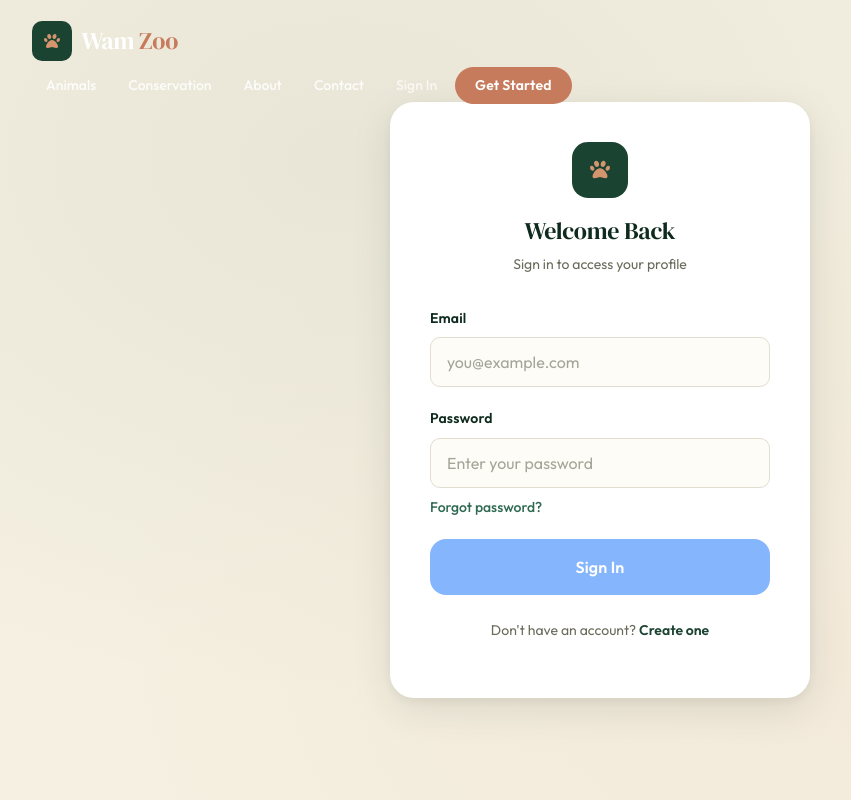
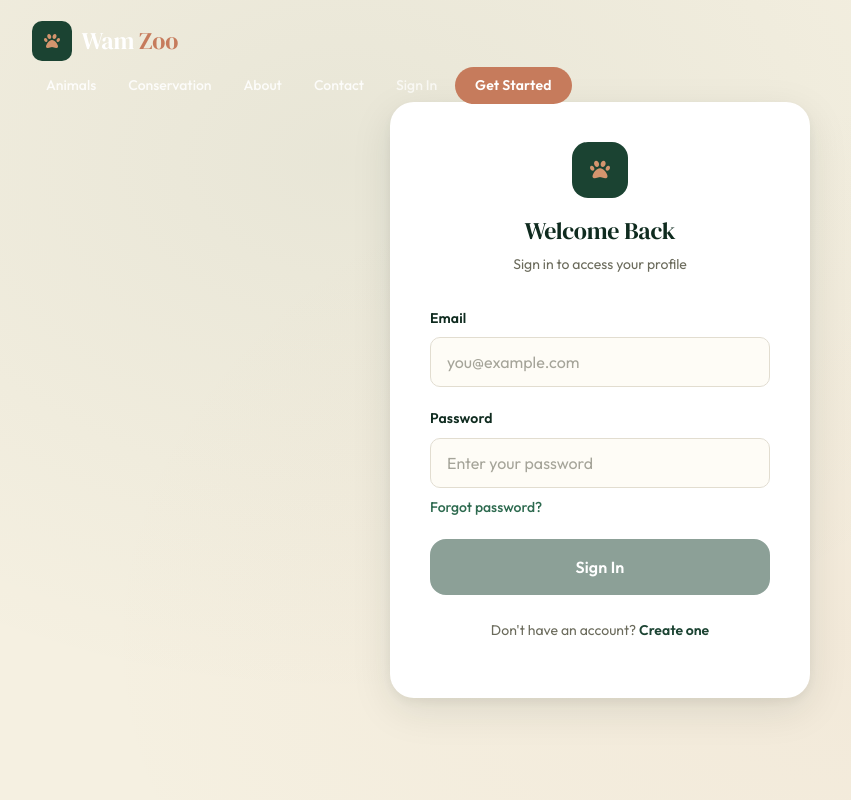
Before and after one commit to richiekaroki/zoo-app, a Vue app: page /login in a window 1280 px wide. Shown: the top 800 px of the page, without its empty margins (40-891 px from the left). Built offline with nearby package versions, Linux system fonts and the light colour scheme; no server answers.

Commit message:
polish: fix Bootstrap button colors on contact, login, register
Override Bootstrap btn-primary with design system forest green on:
- Contact form submit button
- Login form submit button
- Register form submit button

```diff
--- a/src/components/auth/NewRegister.vue
+++ b/src/components/auth/NewRegister.vue
@@ -192,4 +192,23 @@ export default {
 .auth-footer a:hover {
   color: var(--color-gold);
 }
+
+.auth-card .btn-primary {
+  background-color: var(--color-forest);
+  border-color: var(--color-forest);
+  color: white;
+}
+
+.auth-card .btn-primary:hover {
+  background-color: var(--color-forest-light);
+  border-color: var(--color-forest-light);
+  box-shadow: 0 4px 24px rgba(27, 67, 50, 0.35);
+  transform: translateY(-2px);
+}
+
+.auth-card .btn-primary:disabled {
+  opacity: 0.5;
+  transform: none;
+  box-shadow: none;
+}
 </style>
--- a/src/components/auth/UserLogin.vue
+++ b/src/components/auth/UserLogin.vue
@@ -234,4 +234,23 @@ export default {
 .auth-footer a:hover {
   color: var(--color-gold);
 }
+
+.auth-card .btn-primary {
+  background-color: var(--color-forest);
+  border-color: var(--color-forest);
+  color: white;
+}
+
+.auth-card .btn-primary:hover {
+  background-color: var(--color-forest-light);
+  border-color: var(--color-forest-light);
+  box-shadow: 0 4px 24px rgba(27, 67, 50, 0.35);
+  transform: translateY(-2px);
+}
+
+.auth-card .btn-primary:disabled {
+  opacity: 0.5;
+  transform: none;
+  box-shadow: none;
+}
 </style>
--- a/src/views/ContactForm.vue
+++ b/src/views/ContactForm.vue
@@ -300,6 +300,25 @@ export default {
   overflow: hidden;
 }
 
+.contact-form-card .btn-primary {
+  background-color: var(--color-forest);
+  border-color: var(--color-forest);
+  color: white;
+}
+
+.contact-form-card .btn-primary:hover {
+  background-color: var(--color-forest-light);
+  border-color: var(--color-forest-light);
+  box-shadow: 0 4px 24px rgba(27, 67, 50, 0.35);
+  transform: translateY(-2px);
+}
+
+.contact-form-card .btn-primary:disabled {
+  opacity: 0.5;
+  transform: none;
+  box-shadow: none;
+}
+
 @media (max-width: 768px) {
   .contact-layout {
     grid-template-columns: 1fr;
```
